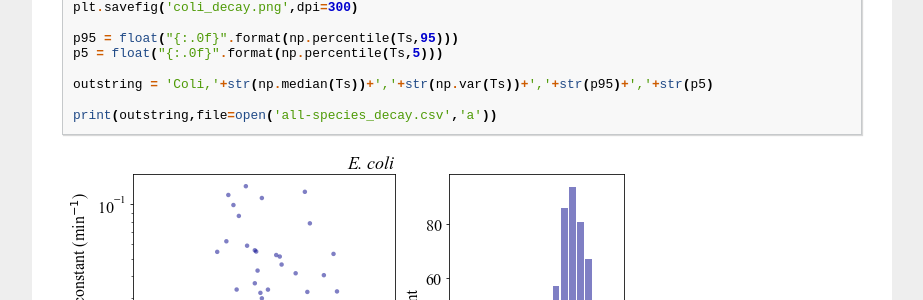
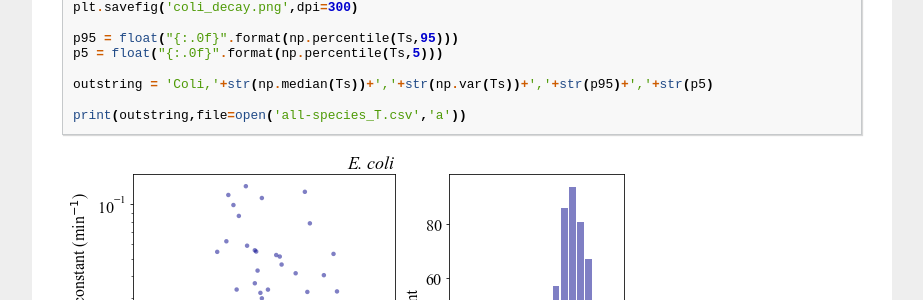
Before and after one commit to sarkar-s/InCens, a Sphinx documentation site: the page built from docs/Integration_time_of_species.rst, in a window 1280 px wide and 900 px high, scrolled down 1420 px. Shown: the part 152-452 px from the top of the window, without its empty margins (198-1121 px from the left). Built offline with Sphinx 7.4.7, drawn with Linux system fonts in a browser that asks for light colours; formulas are drawn with MathJax 3; some of the changed text lies outside the part shown.

Commit message:
updated docs

```diff
--- a/docs/Integration_time_of_species.rst
+++ b/docs/Integration_time_of_species.rst
@@ -112,7 +112,7 @@ escherichia coli, Msystems 6, e01296
 
     outstring = 'Coli,'+str(np.median(Ts))+','+str(np.var(Ts))+','+str(p95)+','+str(p5)
 
-    print(outstring,file=open('all-species_decay.csv','a'))
+    print(outstring,file=open('all-species_T.csv','a'))
 
 
 
@@ -193,7 +193,7 @@ Academy of Sciences 103, 13004
 
     outstring = 'Yeast,'+str(np.median(Ts))+','+str(np.var(Ts))+','+str(p95)+','+str(p5)
 
-    print(outstring,file=open('all-species_decay.csv','a'))
+    print(outstring,file=open('all-species_T.csv','a'))
 
 
 
@@ -259,7 +259,7 @@ expression control, Nature 473, 337
 
     outstring = 'Mouse,'+str(np.median(Ts))+','+str(np.var(Ts))+','+str(p95)+','+str(p5)
 
-    print(outstring,file=open('all-species_decay.csv','a'))
+    print(outstring,file=open('all-species_T.csv','a'))
 
 
 
@@ -343,7 +343,7 @@ turnover, Journal of proteome research 10, 5275
 
     outstring = 'Sapiens,'+str(np.median(Ts))+','+str(np.var(Ts))+','+str(p95)+','+str(p5)
 
-    print(outstring,file=open('all-species_decay.csv','a'))
+    print(outstring,file=open('all-species_T.csv','a'))
 
 
 
```
Also changed, not shown: Integration_time_of_species.ipynb, 12 other files.
